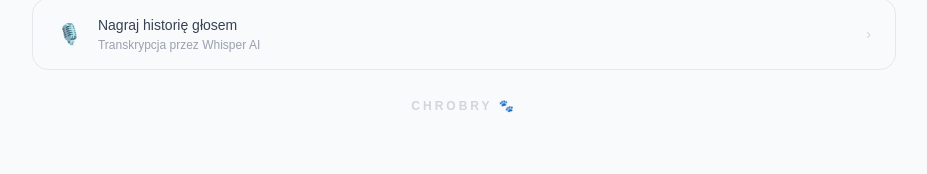
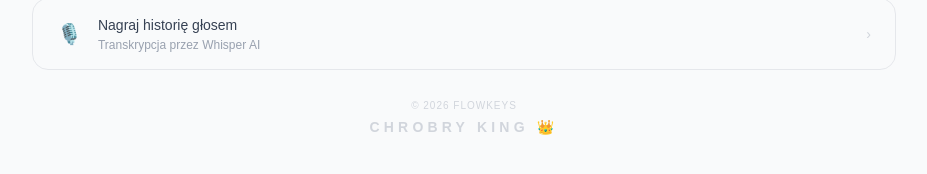
Before and after one commit to spower777/FlowKeys, a Next.js app: page / in a window 1280 px wide. Shown: the part 426-600 px from the top of the page, without its empty margins (176-1103 px from the left). Built offline with nearby package versions, Linux system fonts and the light colour scheme.

Commit message:
fix: footer © 2026 FlowKeys + CHROBRY KING 👑
Co-Authored-By: Claude Sonnet 4.6 <noreply@anthropic.com>

```diff
--- a/app/page.tsx
+++ b/app/page.tsx
@@ -380,9 +380,12 @@ export default function Home() {
             </button>
 
             {/* Footer */}
-            <div className="animate-fade-up flex items-center justify-center pt-4 pb-1" style={{ animationDelay: '180ms' }}>
-              <p className="text-xs font-black tracking-[0.25em] uppercase text-gray-300 dark:text-gray-700 select-none">
-                CHROBRY 🐾
+            <div className="animate-fade-up flex flex-col items-center gap-1 pt-4 pb-1" style={{ animationDelay: '180ms' }}>
+              <p className="text-[10px] tracking-widest uppercase text-gray-300 dark:text-gray-700 select-none">
+                © 2026 FlowKeys
+              </p>
+              <p className="text-sm font-black tracking-[0.3em] uppercase text-gray-300 dark:text-gray-700 select-none">
+                CHROBRY KING 👑
               </p>
             </div>
 
```
